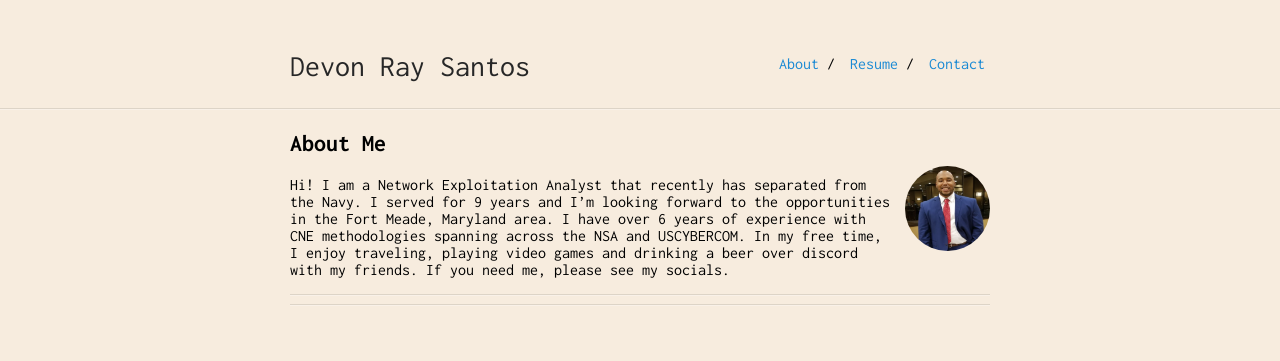
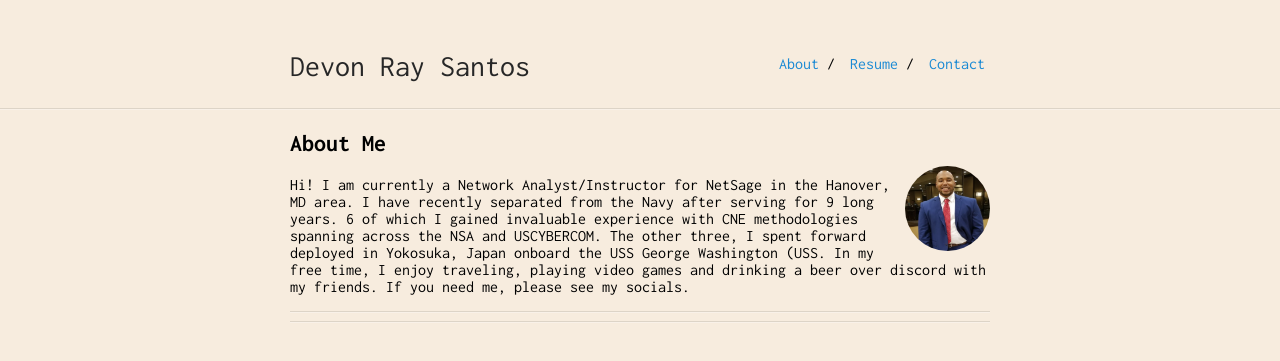
Before and after one commit to DSantosUSN/dsantosusn.github.io, a Jekyll site: the page built from index.md, in a window 1280 px wide. Shown: the top 361 px of the page. Built offline with Jekyll 4.4.1, drawn with Linux system fonts in a browser that asks for light colours.

Commit message:
Update index.md

```diff
--- a/index.md
+++ b/index.md
@@ -6,6 +6,6 @@ layout: default
 
 <img class="profile-picture" src="headshot.jpg">
 
-Hi! I am a Network Exploitation Analyst that recently has separated from the Navy. I served for 9 years and I'm looking forward to the opportunities in the Fort Meade, Maryland area. I have over 6 years of experience with CNE methodologies spanning across the NSA and USCYBERCOM. In my free time, I enjoy traveling, playing video games and drinking a beer over discord with my friends. If you need me, please see my socials.
+Hi! I am currently a Network Analyst/Instructor for NetSage in the Hanover, MD area. I have recently separated from the Navy after serving for 9 long years. 6 of which I gained invaluable experience with CNE methodologies spanning across the NSA and USCYBERCOM. The other three, I spent forward deployed in Yokosuka, Japan onboard the USS George Washington (USS. In my free time, I enjoy traveling, playing video games and drinking a beer over discord with my friends. If you need me, please see my socials.
 
 ---
```
